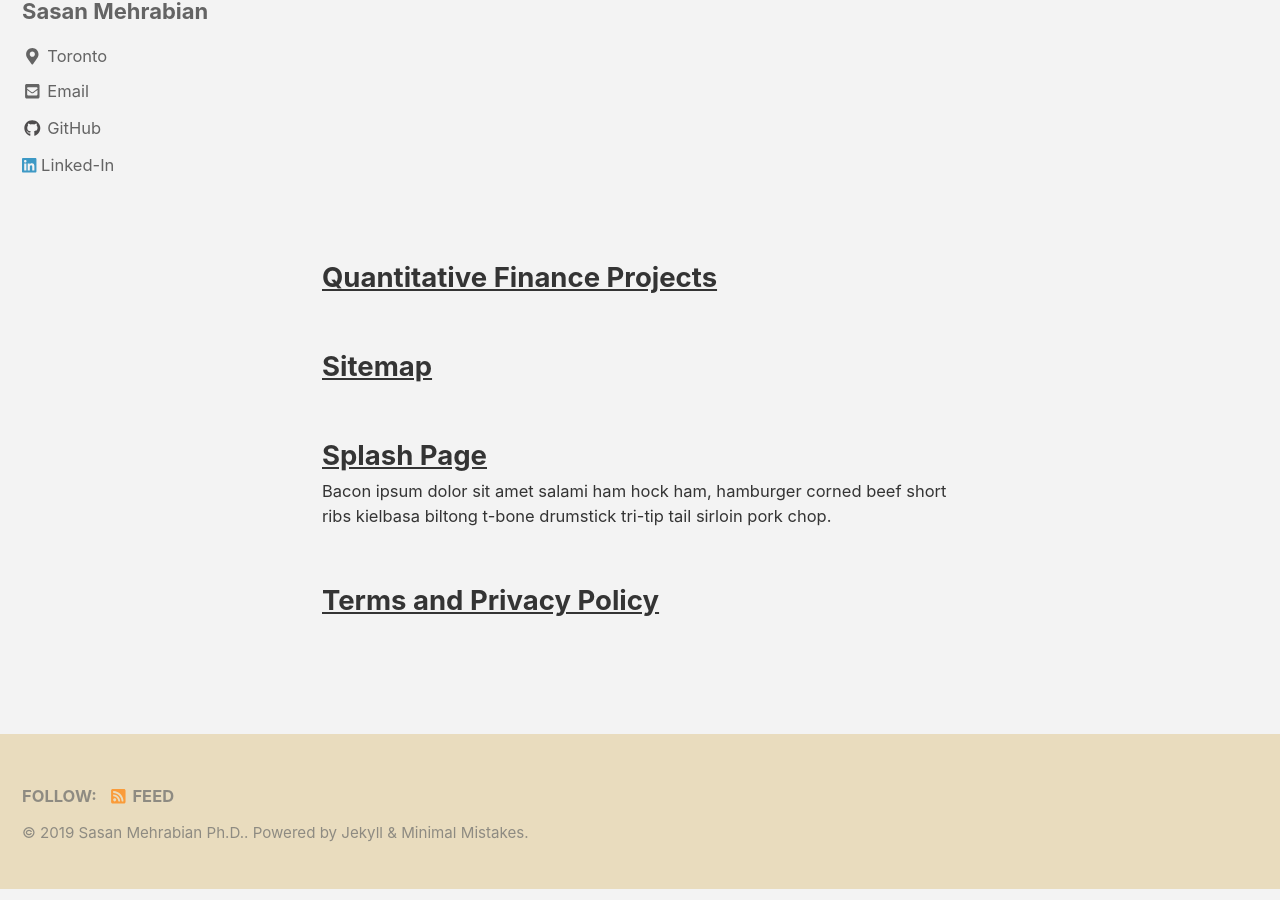
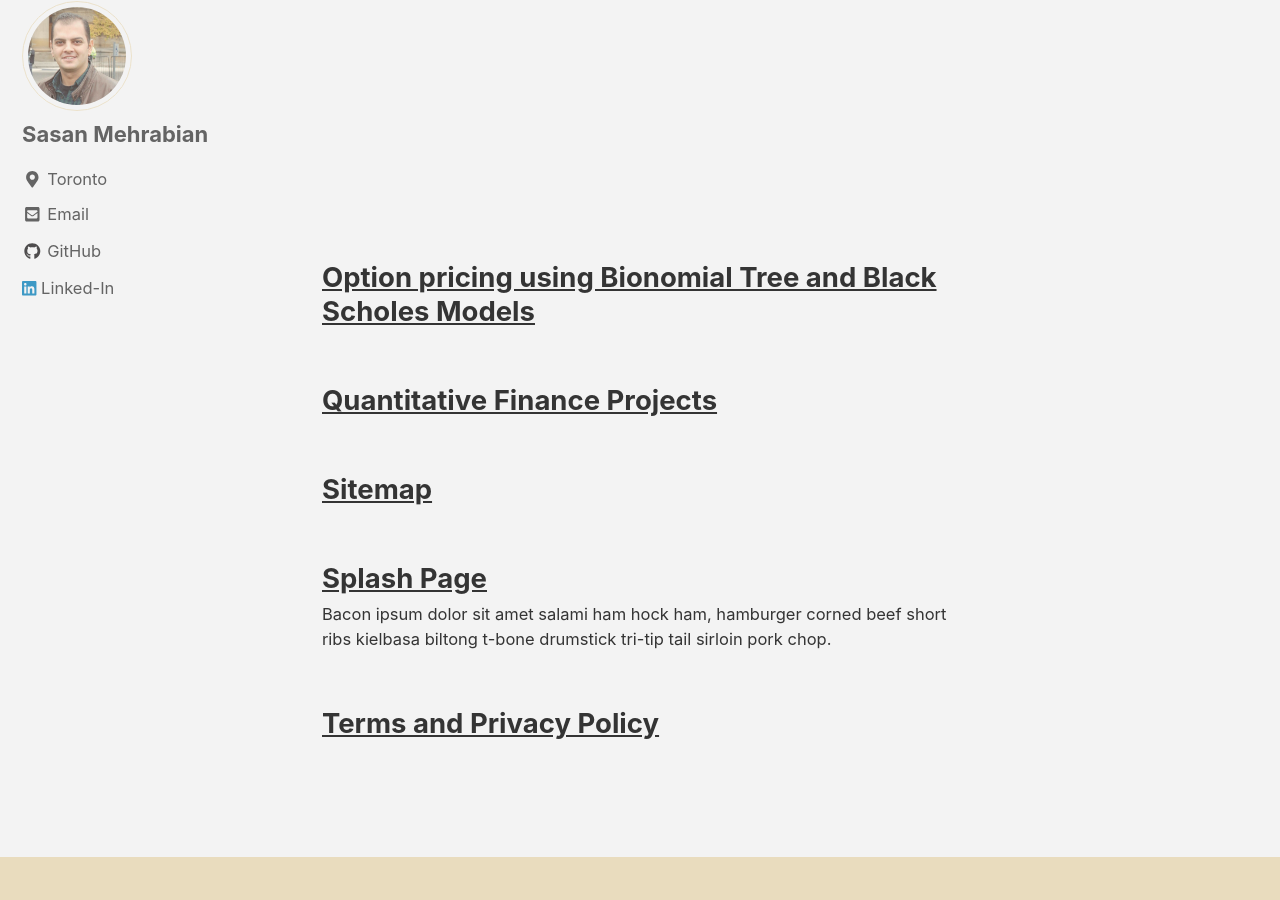
Before and after one commit to sasanmehrabian/sasanmehrabian.github.io, a Jekyll site: the page built from _pages/archive-layout-with-content.md, in a window 1280 px wide and 900 px high, scrolled down 8058 px. Built offline with Jekyll 4.4.1, drawn with Linux system fonts in a browser that asks for light colours; cached includes are drawn as plain includes; nearby versions of some CDN libraries.

Commit message:
new github

```diff
--- /dev/null
+++ b/_pages/option.md
@@ -0,0 +1,12 @@
+---
+layout: home
+permalink: /option/
+title: "Option pricing using Bionomial Tree and Black Scholes Models"
+author_profile: true
+toc: true
+---
+##  <a name="toc"/>
+- [Introduction](#Introduction)
+- [Binomial Tree](#Extract)
+- [Black Scholes](#Term)
+- [Conclusion](#Stationary)
--- a/_pages/qf.md
+++ b/_pages/qf.md
@@ -10,6 +10,6 @@
 1. [LIBOR Interes Rate Analysis](https://sasanmehrabian.github.io/libor/)
 2. [Principle Component Analysis](https://sasanmehrabian.github.io/PCA/)
 3. Brownian Motion and Vasicek Model
-4. Binomial Tree and Black-Scholes Model
+4. Option Pricing using Binomial Tree and Black-Scholes Models(https://sasanmehrabian.github.io/option/)
 
 <img src="{{ site.url }}{{ site.baseurl }}/images/LIBOR/qf.jpg">
```
Also changed, not shown: _pages/libor.md (+1 -2 lines).
